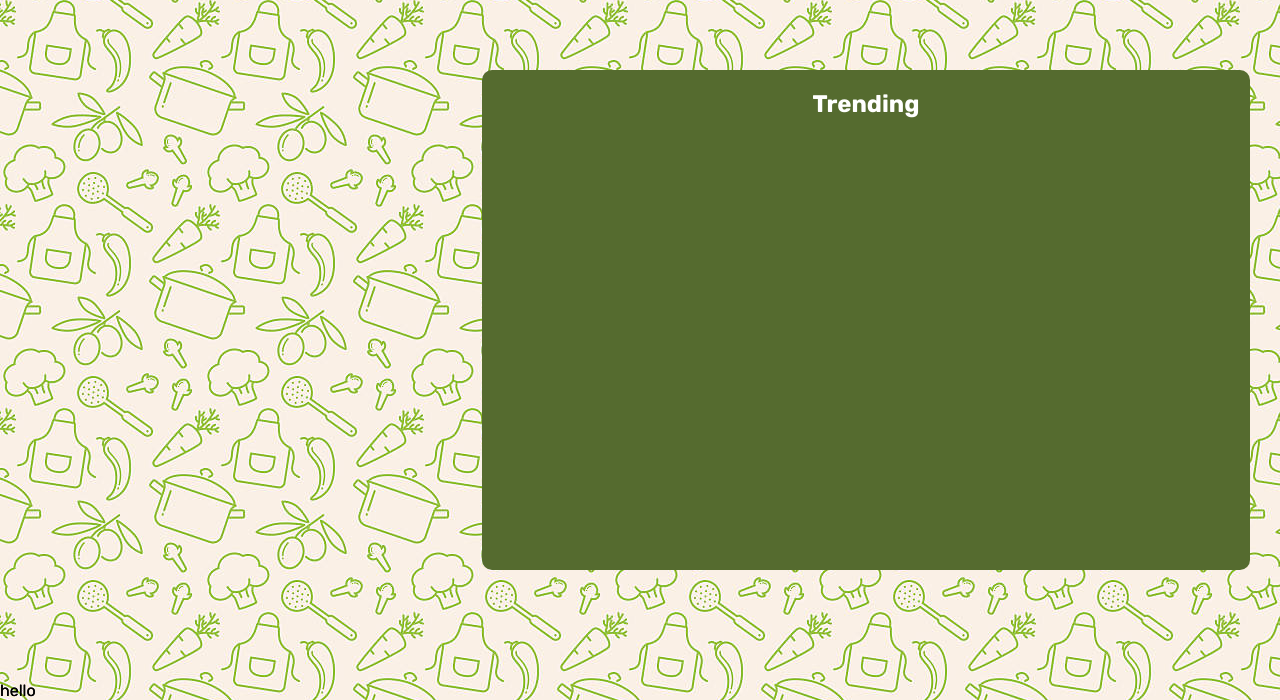
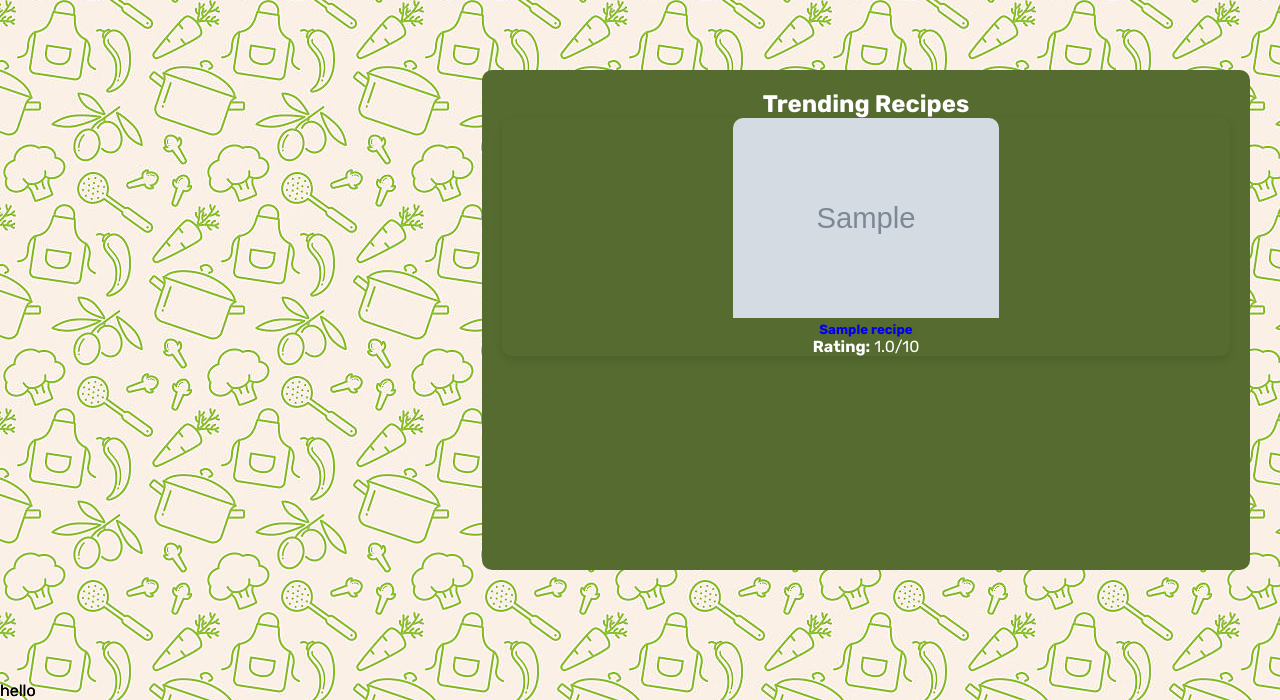
Before and after one commit to moha-alsenani/dishcovery_project, a Django app: page / in a window 1280 px wide. Shown: the part 100-800 px from the top of the page. Run offline with Django 3.2, Linux system fonts and the light colour scheme; tables that the repository leaves empty hold one stand-in row (values such as "Sample post"); grey boxes marked "Sample" are stand-in pictures.

Commit message:
trending recipes fucntionality

```diff
--- a/dishcovery/views.py
+++ b/dishcovery/views.py
@@ -10,8 +10,9 @@
 # Create your views here.
 
 def home(request):
-    cuisines = Cuisine.objects.all()
-    return render(request, 'dishcovery_project/home.html')
+    trending_recipes = Recipe.objects.annotate(avg_rating=Avg('ratings__score')).order_by('-avg_rating')[:6]  # Get top 6 recipes by rating
+    return render(request, 'dishcovery_project/home.html', {'trending_recipes': trending_recipes})
+
 
 def user_login(request):
     if request.method == 'POST':
--- a/templates/dishcovery_project/home.html
+++ b/templates/dishcovery_project/home.html
@@ -6,12 +6,60 @@
 {% endblock %}
 
 {% block body_block %}
-<div class="trending-box">
-    <h2>Trending</h2>
+<div class="container mt-4">
+    <div class="trending-box">
+        <h2>Trending Recipes</h2>
+        <div class="row">
+            {% for recipe in trending_recipes %}
+            <div class="col-md-4">
+                <div class="card">
+                    {% if recipe.image %}
+                    <img src="{{ recipe.image.url }}" class="card-img-top" alt="{{ recipe.title }}">
+                    {% else %}
+                    <img src="https://via.placeholder.com/300" class="card-img-top" alt="No Image">
+                    {% endif %}
+                    <div class="card-body">
+                        <h5 class="card-title">
+                            <a href="{% url 'dishcovery:recipe_details' recipe.id %}">{{ recipe.title }}</a>
+                        </h5>
+                        <p><strong>Rating:</strong> {{ recipe.avg_rating|floatformat:1 }}/10</p>
+                    </div>
+                </div>
+            </div>
+            {% empty %}
+            <p>No trending recipes yet.</p>
+            {% endfor %}
+        </div>
+    </div>
 </div>
 
 <footer>
     <div class="row">
         <p> hello </p>
+    </div>
 </footer>
+
+<style>
+    .trending-box {
+        text-align: center;
+        margin-bottom: 20px;
+    }
+
+    .card {
+        border-radius: 10px;
+        box-shadow: 0px 4px 8px rgba(0, 0, 0, 0.1);
+        margin-bottom: 20px;
+    }
+
+    .card img {
+        height: 200px;
+        object-fit: cover;
+        border-top-left-radius: 10px;
+        border-top-right-radius: 10px;
+    }
+
+    .card-body {
+        text-align: center;
+    }
+</style>
 {% endblock %}
```
